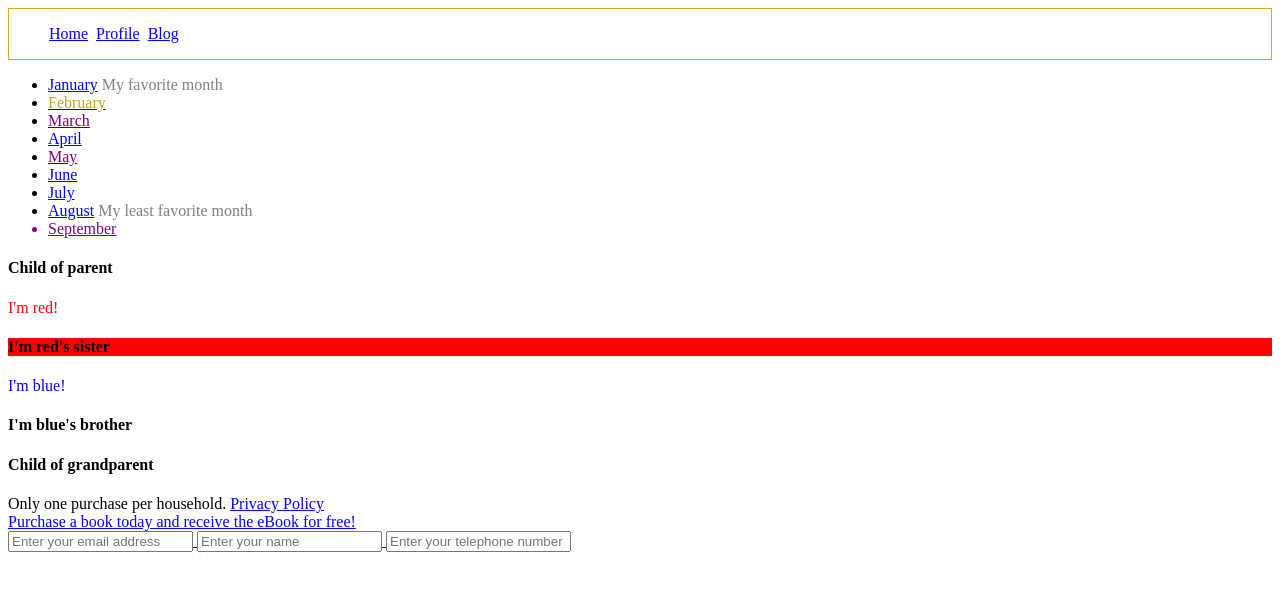
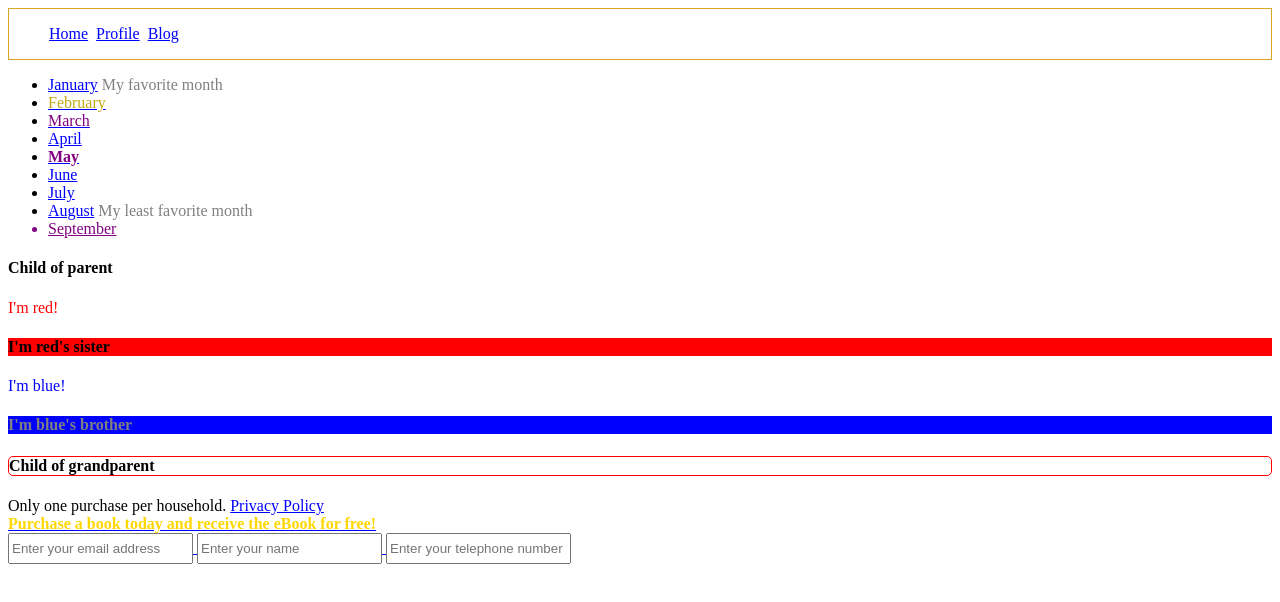
Before and after one commit to zwcrawford/Styling-with-CSS-Selectors, a plain HTML site: page index.html in a window 1280 px wide. Drawn offline with Linux system fonts and the light colour scheme.

Commit message:
Chapter 2 - Styling with CSS Selectors (Completed)

```diff
--- a/index.html
+++ b/index.html
@@ -66,15 +66,13 @@
             <div class="grandparent">
                 <div class="parent">
                     <h4>Child of parent</h4>
+                    <div>
+                        <div>I'm red!</div>
+                        <h4>I'm red's sister</h4> <!-- added a missing closing h4 tag -->
+                        <div>I'm blue!</div>
+                        <h4>I'm blue's brother</h4>
+                    </div>
                 </div>
-
-                <div>
-                    <div>I'm red!</div>
-                      <h4>I'm red's sister</h4> <!-- added a missing closing h4 tag -->
-                    <div>I'm blue!</div>
-                      <h4>I'm blue's brother</h4>
-                </div> <!-- added a missing closing div tag -->
-            </div>
                 <h4>Child of grandparent</h4>
             </div>
         </section>
--- a/selectors.css
+++ b/selectors.css
@@ -19,12 +19,28 @@ li > span.disabled {
 .active {
     color: #c2a90f;
 }
-.grandparent > div:nth-of-type(2) > div:first-of-type{
+.parent > div:first-of-type > div:first-of-type {
 	color: red;
 }
-.grandparent > div:nth-of-type(2) > div:nth-of-type(2) {
+.parent > div:first-of-type > div:nth-of-type(2) {
 	color: blue;
 }
-.grandparent > div:nth-of-type(2) > h4:first-of-type {
+.parent > div:first-of-type > h4:first-of-type {
 	background-color: red;
 }
+.parent > div:first-of-type > h4:nth-of-type(2) {
+    background-color: blue;
+    color: grey;
+}
+.grandparent > h4:last-of-type {
+    border: 1px solid red;
+    border-radius: 5px;
+}
+.promo {
+    font-weight: bold;
+    color: gold;
+}
+input[type="text"],
+input[type="tel"] {
+    height: 25px;
+}
```
